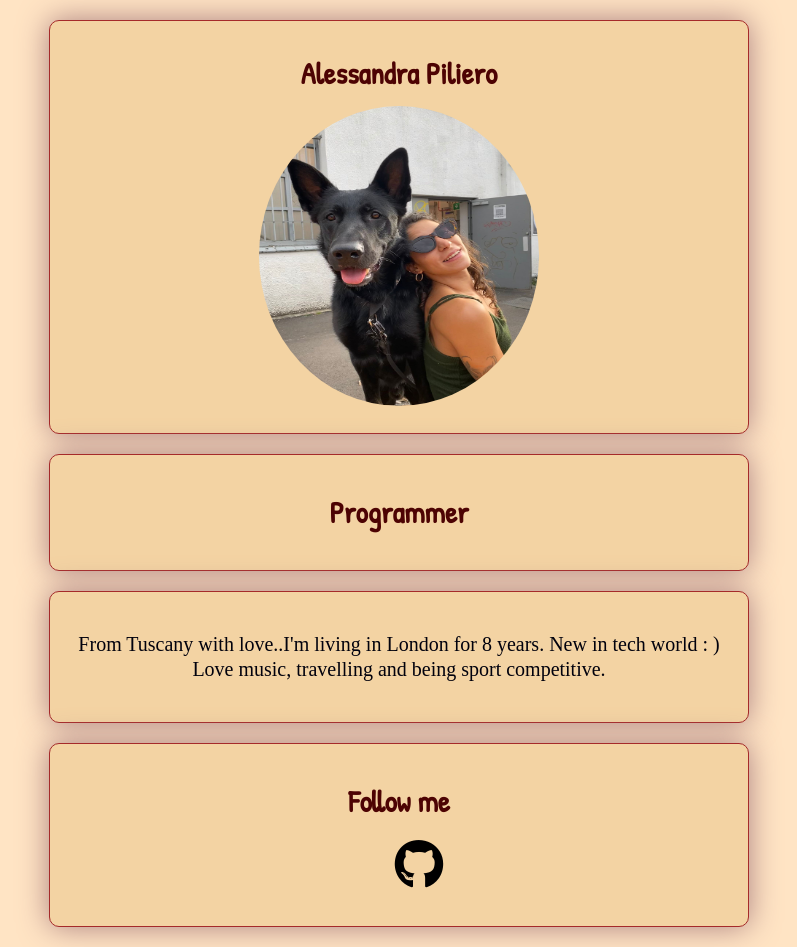
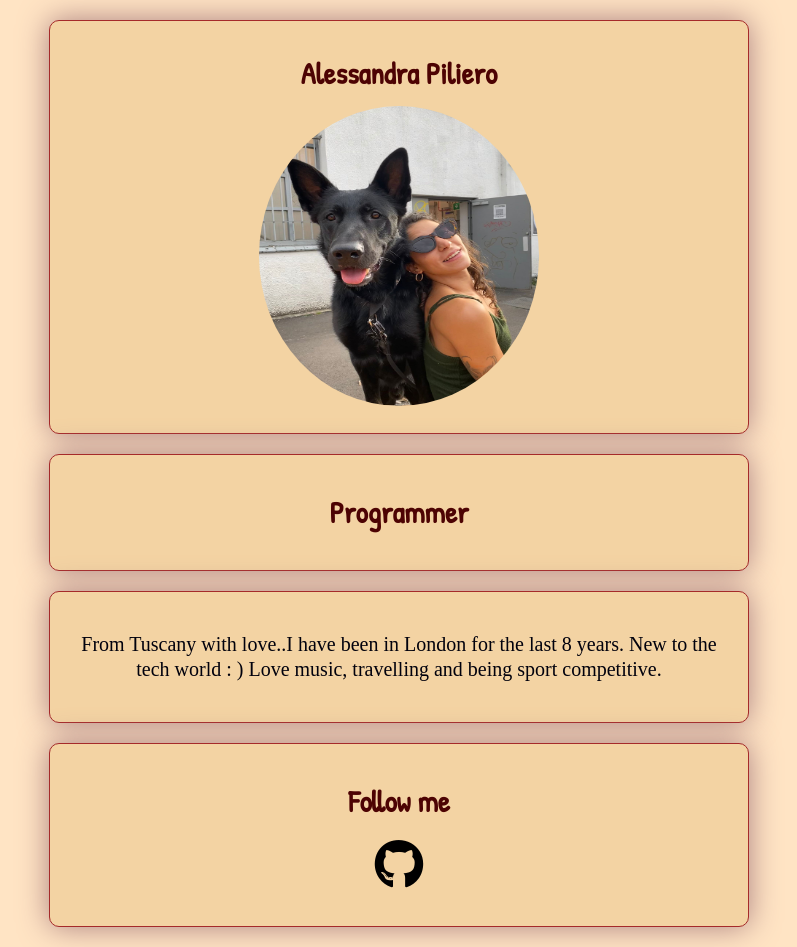
Before and after one commit to AlePili/profile, a plain HTML site: page index.html in a window 1280 px wide. Shown: the whole page, without its empty margins (241-1038 px from the left). Drawn offline with Linux system fonts and the light colour scheme; a web font is replaced by a local one.

Commit message:
my profile page

```diff
--- a/index.html
+++ b/index.html
@@ -26,7 +26,7 @@
             </div>
 
             <div class="card-white">
-                <p> From Tuscany with love..I'm living in London for 8 years. New in tech world : ) Love music, travelling and being sport competitive.
+                <p> From Tuscany with love..I have been in London for the last 8 years. New to the tech world : ) Love music, travelling and being sport competitive.
                 </p>
             </div>
 
--- a/style.css
+++ b/style.css
@@ -47,6 +47,10 @@ i {
     display: inline;
 }
 
+.list-inline {
+    padding: 0;
+}
+
 i:hover {
    color: rgb(255, 140, 0);
    font-size: 70px;
@@ -56,6 +60,7 @@ i:hover {
 .container {
     width: 700px;
     margin: 0 auto;
+
 }
 
 @media (max-width: 960px) {
@@ -72,8 +77,7 @@ i:hover {
     }
   }
 
-
-@media (max-width: 540px) {
+  @media (max-width: 540px) {
     /* For a screen < 540px, this CSS will be read */
     .container {
       width: 300px;
```
